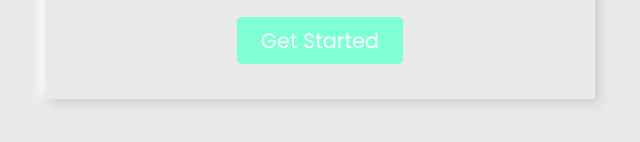
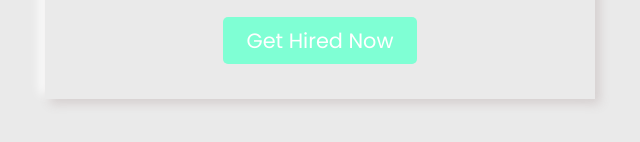
Before and after one commit to rakibulhasen/card, a plain HTML site: page index.html in a window 1280 px wide. Shown: the part 508-650 px from the top of the page, without its empty margins (320-960 px from the left). Drawn offline with Linux system fonts and the light colour scheme.

Commit message:
this new updat

```diff
--- a/index.html
+++ b/index.html
@@ -17,7 +17,7 @@
                 <h2>Rakibul Hasan</h2>
                 <h4>Web Developement</h4>
                 <p>Lorem ipsum dolor sit amet consectetur, adipisicing elit. Accusantium rem deserunt perspiciatis cupiditate eligendi aperiam neque, explicabo aliquid?</p>
-                <a href="#">Get Started</a>
+                <a href="#">Get Hired Now</a>
             </div>
         </div>
     </div>
```
